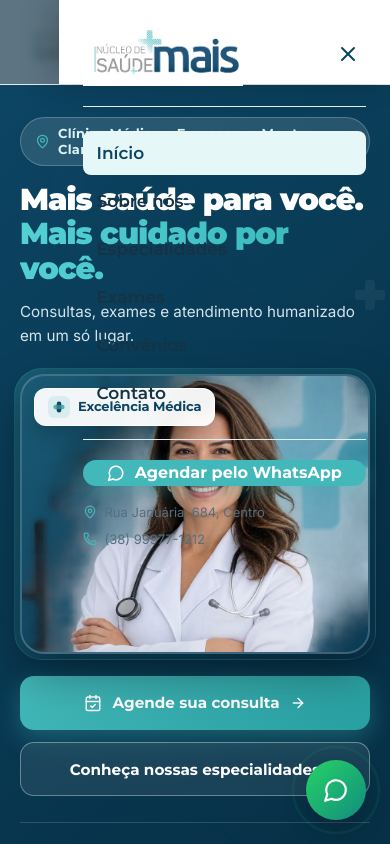
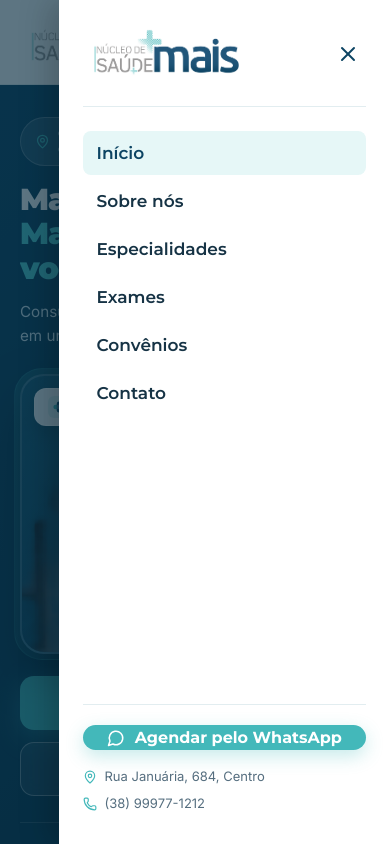
Before and after one commit to Karenfernandes20/nucleo-saude-mais, a Next.js app: page / in a window 390 px wide. Both pictures are taken after a click on the button 349 px from the left and 42 px from the top of the page. Shown: the top 844 px of the page. Built offline with nearby package versions, Linux system fonts and the light colour scheme.

Commit message:
fix: isolate mobile navigation drawer from sticky header

```diff
--- a/src/components/header.tsx
+++ b/src/components/header.tsx
@@ -2,6 +2,7 @@
 
 import React, { useState, useEffect } from 'react';
 import Image from 'next/image';
+import { createPortal } from 'react-dom';
 import { Menu, X, CalendarCheck, MessageCircle, Phone, Clock, MapPin } from 'lucide-react';
 import { clinic } from '@/data/clinic';
 
@@ -36,9 +37,27 @@ export default function Header({ activeSection, onNavigate }: HeaderProps) {
     return () => window.removeEventListener('scroll', handleScroll);
   }, []);
 
+  useEffect(() => {
+    if (!mobileMenuOpen) return;
+    const previous = document.body.style.overflow;
+    document.body.style.overflow = 'hidden';
+    const onKeyDown = (event: KeyboardEvent) => {
+      if (event.key === 'Escape') setMobileMenuOpen(false);
+    };
+    window.addEventListener('keydown', onKeyDown);
+    return () => {
+      document.body.style.overflow = previous;
+      window.removeEventListener('keydown', onKeyDown);
+    };
+  }, [mobileMenuOpen]);
+
   const handleLinkClick = (id: string) => {
-    onNavigate(id);
     setMobileMenuOpen(false);
+    if (mobileMenuOpen) {
+      requestAnimationFrame(() => onNavigate(id));
+    } else {
+      onNavigate(id);
+    }
   };
 
   const whatsappHref = `https://wa.me/${clinic.whatsappNumber}?text=${encodeURIComponent(clinic.whatsappMessage)}`;
@@ -140,10 +159,11 @@ export default function Header({ activeSection, onNavigate }: HeaderProps) {
         </div>
 
         {/* Mobile Navigation Drawer */}
-        {mobileMenuOpen && (
-          <div className="mobile-menu-overlay" onClick={() => setMobileMenuOpen(false)}>
+        {mobileMenuOpen && createPortal(
+          <div className="mobile-menu-overlay" style={{ zIndex: 10000, backdropFilter: "none" }} onClick={() => setMobileMenuOpen(false)}>
             <div
               className="mobile-menu-drawer"
+              style={{ backgroundColor: "#fff", overflowY: "auto", overscrollBehavior: "contain", isolation: "isolate" }}
               onClick={(e) => e.stopPropagation()}
               role="dialog"
               aria-modal="true"
@@ -202,7 +222,8 @@ export default function Header({ activeSection, onNavigate }: HeaderProps) {
                 </div>
               </div>
             </div>
-          </div>
+          </div>,
+          document.body
         )}
       </header>
     </>
```
